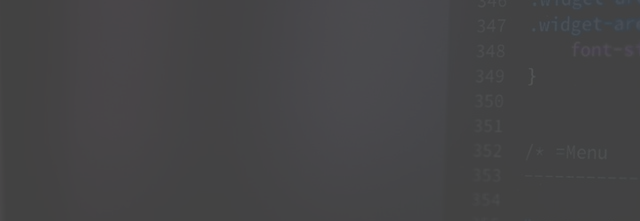
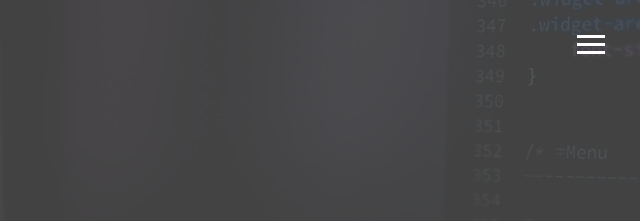
Before and after one commit to Hansk1/responsive_portfolio, a website: page dist/index.html in a window 1280 px wide. Shown: the top 221 px of the page, 640-1280 px from the left. Drawn offline with Linux system fonts and the light colour scheme.

Commit message:
Start addinng basic Js and menu styling

```diff
--- /dev/null
+++ b/scss/_menu.scss
@@ -0,0 +1,17 @@
+//Menu Button
+.menu-btn {
+    position: absolute;
+    z-index: 3;
+    right: 35px;
+    top: 35px;
+    cursor: pointer;
+    @include easeOut;
+
+    .btn-line {
+        width: 28px;
+        height: 3px;
+        margin: 0 0 5px 0;
+        background: #fff;
+        @include easeOut;
+    }
+}
--- a/scss/main.scss
+++ b/scss/main.scss
@@ -1,4 +1,5 @@
-@import 'config';
+@import "config";
+@import "menu";
 
 * {
     box-sizing: border-box;
@@ -10,7 +11,7 @@ body {
     color: #fff;
     height: 100%;
     margin: 0;
-    font-family: 'Segoe UI', Tahoma, Geneva, Verdana, sans-serif;
+    font-family: "Segoe UI", Tahoma, Geneva, Verdana, sans-serif;
     line-height: 1.5;
 }
 
```
Also changed, not shown: dist/css/main.css, dist/index.html, dist/js/main.js.
